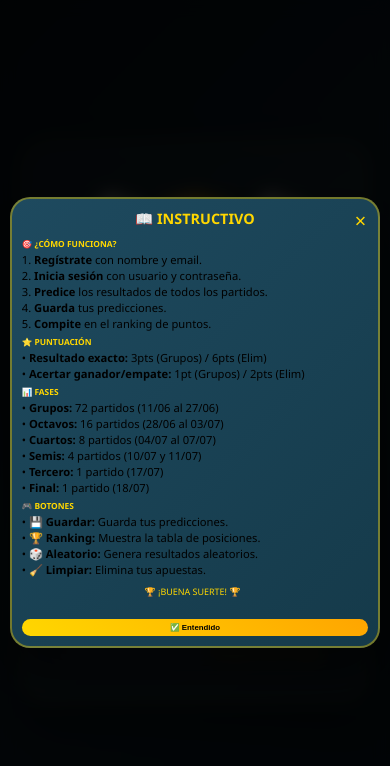
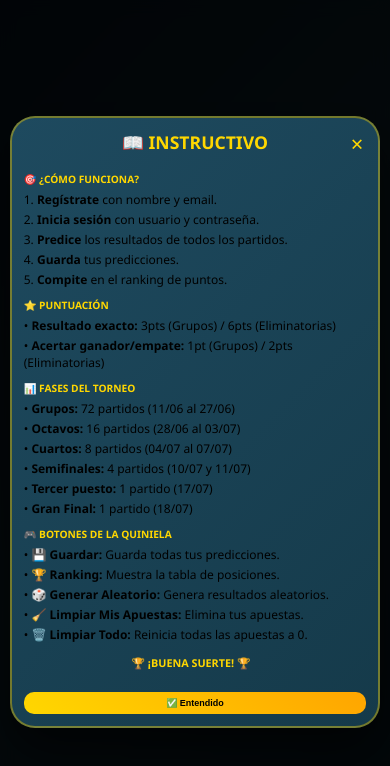
Before and after one commit to lizjmnz08/quiniela-mundial-2026, a website: page frontend/login.html in a window 390 px wide. Both pictures are taken after a click on the button "📖 Instructivo". Drawn offline with Linux system fonts and the light colour scheme.

Commit message:
Corregir instructivo: ortografia, contenido y tamaño optimo

```diff
--- a/frontend/login.html
+++ b/frontend/login.html
@@ -81,7 +81,7 @@
             flex: 0 0 auto;
         }
 
-          /* Estilos para el modal del instructivo - ULTRA COMPACTO */
+    /* Estilos para el modal del instructivo */
 .modal {
     display: none;
     position: fixed;
@@ -89,7 +89,7 @@
     left: 0;
     width: 100%;
     height: 100%;
-    background: rgba(0, 0, 0, 0.9);
+    background: rgba(0, 0, 0, 0.85);
     backdrop-filter: blur(8px);
     z-index: 1000;
     justify-content: center;
@@ -98,7 +98,7 @@
 
 .modal-content {
     background: linear-gradient(135deg, #1e4a5f, #153a4a);
-    border-radius: 20px;
+    border-radius: 25px;
     text-align: center;
     border: 2px solid rgba(255, 215, 0, 0.4);
     box-shadow: 0 25px 50px rgba(0, 0, 0, 0.5);
@@ -106,9 +106,9 @@
     overflow: hidden;
 }
 
-/* Scroll personalizado - más delgado */
+/* Scroll personalizado */
 .modal-content div::-webkit-scrollbar {
-    width: 3px;
+    width: 4px;
 }
 
 .modal-content div::-webkit-scrollbar-track {
@@ -121,37 +121,30 @@
     border-radius: 10px;
 }
 
-/* Responsive para móviles muy pequeños */
+/* Responsive para móviles */
 @media (max-width: 480px) {
     .modal-content {
         width: 95% !important;
-        padding: 10px !important;
-        max-height: 90vh !important;
+        padding: 12px !important;
     }
 
     .modal-content h2 {
-        font-size: 0.9em !important;
-        margin-bottom: 5px !important;
+        font-size: 1.1em !important;
     }
 
     .modal-content div {
-        font-size: 0.7em !important;
-        max-height: calc(90vh - 70px) !important;
+        font-size: 0.75em !important;
     }
 
     .modal-content h3 {
-        font-size: 0.75em !important;
-        margin-top: 5px !important;
-    }
-
-    .modal-content p {
-        margin-bottom: 1px !important;
+        font-size: 0.85em !important;
     }
 
     .btn {
-        padding: 4px 10px !important;
-        font-size: 0.7em !important;
+        padding: 6px 12px !important;
+        font-size: 0.75em !important;
     }
+
 }
     </style>
 </head>
@@ -188,47 +181,53 @@
 
   <!-- Modal Instructivo -->
 <div id="instructivoModal" class="modal">
-    <div class="modal-content" style="max-width: 400px; width: 90%; padding: 15px; max-height: 85vh;">
-        <span onclick="cerrarInstructivo()" style="float: right; font-size: 20px; cursor: pointer; color: #FFD700; position: absolute; right: 12px; top: 8px;">&times;</span>
-        <h2 style="color: #FFD700; margin-bottom: 8px; text-align: center; font-size: 1.1em;">📖 INSTRUCTIVO</h2>
+    <div class="modal-content" style="max-width: 450px; width: 90%; padding: 20px; max-height: 85vh;">
+        <span onclick="cerrarInstructivo()" style="float: right; font-size: 22px; cursor: pointer; color: #FFD700; position: absolute; right: 15px; top: 10px;">&times;</span>
+        <h2 style="color: #FFD700; margin-bottom: 10px; text-align: center; font-size: 1.3em;">📖 INSTRUCTIVO</h2>
 
-        <div style="text-align: left; max-height: calc(85vh - 80px); overflow-y: auto; padding-right: 5px; font-size: 0.75em;">
+        <div style="text-align: left; max-height: calc(85vh - 90px); overflow-y: auto; padding-right: 8px; font-size: 0.85em;">
 
-            <h3 style="color: #FFD700; margin-top: 5px; margin-bottom: 3px; font-size: 0.85em;">🎯 ¿CÓMO FUNCIONA?</h3>
-            <p style="margin-bottom: 2px;">1. <strong>Regístrate</strong> con nombre y email.</p>
-            <p style="margin-bottom: 2px;">2. <strong>Inicia sesión</strong> con usuario y contraseña.</p>
-            <p style="margin-bottom: 2px;">3. <strong>Predice</strong> los resultados de todos los partidos.</p>
-            <p style="margin-bottom: 2px;">4. <strong>Guarda</strong> tus predicciones.</p>
-            <p style="margin-bottom: 2px;">5. <strong>Compite</strong> en el ranking de puntos.</p>
+            <h3 style="color: #FFD700; margin-top: 8px; margin-bottom: 5px; font-size: 0.95em;">🎯 ¿CÓMO FUNCIONA?</h3>
+            <p style="margin-bottom: 3px;">1. <strong>Regístrate</strong> con nombre y email.</p>
+            <p style="margin-bottom: 3px;">2. <strong>Inicia sesión</strong> con usuario y contraseña.</p>
+            <p style="margin-bottom: 3px;">3. <strong>Predice</strong> los resultados de todos los partidos.</p>
+            <p style="margin-bottom: 3px;">4. <strong>Guarda</strong> tus predicciones.</p>
+            <p style="margin-bottom: 3px;">5. <strong>Compite</strong> en el ranking de puntos.</p>
 
-            <h3 style="color: #FFD700; margin-top: 8px; margin-bottom: 3px; font-size: 0.85em;">⭐ PUNTUACIÓN</h3>
-            <p style="margin-bottom: 2px;">• <strong>Resultado exacto:</strong> 3pts (Grupos) / 6pts (Elim)</p>
-            <p style="margin-bottom: 2px;">• <strong>Acertar ganador/empate:</strong> 1pt (Grupos) / 2pts (Elim)</p>
+            <h3 style="color: #FFD700; margin-top: 10px; margin-bottom: 5px; font-size: 0.95em;">⭐ PUNTUACIÓN</h3>
+            <p style="margin-bottom: 3px;">• <strong>Resultado exacto:</strong> 3pts (Grupos) / 6pts (Eliminatorias)</p>
+            <p style="margin-bottom: 3px;">• <strong>Acertar ganador/empate:</strong> 1pt (Grupos) / 2pts (Eliminatorias)</p>
 
-            <h3 style="color: #FFD700; margin-top: 8px; margin-bottom: 3px; font-size: 0.85em;">📊 FASES</h3>
-            <p style="margin-bottom: 2px;">• <strong>Grupos:</strong> 72 partidos (11/06 al 27/06)</p>
-            <p style="margin-bottom: 2px;">• <strong>Octavos:</strong> 16 partidos (28/06 al 03/07)</p>
-            <p style="margin-bottom: 2px;">• <strong>Cuartos:</strong> 8 partidos (04/07 al 07/07)</p>
-            <p style="margin-bottom: 2px;">• <strong>Semis:</strong> 4 partidos (10/07 y 11/07)</p>
-            <p style="margin-bottom: 2px;">• <strong>Tercero:</strong> 1 partido (17/07)</p>
-            <p style="margin-bottom: 2px;">• <strong>Final:</strong> 1 partido (18/07)</p>
+            <h3 style="color: #FFD700; margin-top: 10px; margin-bottom: 5px; font-size: 0.95em;">📊 FASES DEL TORNEO</h3>
+            <p style="margin-bottom: 3px;">• <strong>Grupos:</strong> 72 partidos (11/06 al 27/06)</p>
+            <p style="margin-bottom: 3px;">• <strong>Octavos:</strong> 16 partidos (28/06 al 03/07)</p>
+            <p style="margin-bottom: 3px;">• <strong>Cuartos:</strong> 8 partidos (04/07 al 07/07)</p>
+            <p style="margin-bottom: 3px;">• <strong>Semifinales:</strong> 4 partidos (10/07 y 11/07)</p>
+            <p style="margin-bottom: 3px;">• <strong>Tercer puesto:</strong> 1 partido (17/07)</p>
+            <p style="margin-bottom: 3px;">• <strong>Gran Final:</strong> 1 partido (18/07)</p>
 
-            <h3 style="color: #FFD700; margin-top: 8px; margin-bottom: 3px; font-size: 0.85em;">🎮 BOTONES</h3>
-            <p style="margin-bottom: 2px;">• <strong>💾 Guardar:</strong> Guarda tus predicciones.</p>
-            <p style="margin-bottom: 2px;">• <strong>🏆 Ranking:</strong> Muestra la tabla de posiciones.</p>
-            <p style="margin-bottom: 2px;">• <strong>🎲 Aleatorio:</strong> Genera resultados aleatorios.</p>
-            <p style="margin-bottom: 2px;">• <strong>🧹 Limpiar:</strong> Elimina tus apuestas.</p>
+            <h3 style="color: #FFD700; margin-top: 10px; margin-bottom: 5px; font-size: 0.95em;">🎮 BOTONES DE LA QUINIELA</h3>
+            <p style="margin-bottom: 3px;">• <strong>💾 Guardar:</strong> Guarda todas tus predicciones.</p>
+            <p style="margin-bottom: 3px;">• <strong>🏆 Ranking:</strong> Muestra la tabla de posiciones.</p>
+            <p style="margin-bottom: 3px;">• <strong>🎲 Generar Aleatorio:</strong> Genera resultados aleatorios.</p>
+            <p style="margin-bottom: 3px;">• <strong>🧹 Limpiar Mis Apuestas:</strong> Elimina tus apuestas.</p>
+            <p style="margin-bottom: 3px;">• <strong>🗑️ Limpiar Todo:</strong> Reinicia todas las apuestas a 0.</p>
 
-           <!-- <h3 style="color: #FFD700; margin-top: 8px; margin-bottom: 3px; font-size: 0.85em;">👑 ADMIN</h3>
-            <p style="margin-bottom: 2px;">• Usuario: <strong>admin</strong> / Contraseña: <strong>admin123</strong></p>
-            <p style="margin-bottom: 2px;">• Gestionar usuarios y resultados</p>-->
+            <!--<h3 style="color: #FFD700; margin-top: 10px; margin-bottom: 5px; font-size: 0.95em;">👑 ADMINISTRADOR</h3>
+            <p style="margin-bottom: 3px;">• Usuario: <strong>admin</strong> | Contraseña: <strong>admin123</strong></p>
+            <p style="margin-bottom: 3px;">• Ver todos los usuarios registrados</p>
+            <p style="margin-bottom: 3px;">• Limpiar apuestas de usuarios</p>
+            <p style="margin-bottom: 3px;">• Eliminar usuarios</p>
+            <p style="margin-bottom: 3px;">• Simular resultados de partidos</p>-->
 
-            <p style="margin-top: 8px; text-align: center; color: #FFD700; font-size: 0.8em;">🏆 ¡BUENA SUERTE! 🏆</p>
+            <p style="margin-top: 12px; text-align: center; color: #FFD700; font-weight: bold; font-size: 0.9em;">🏆 ¡BUENA SUERTE! 🏆</p>
         </div>
 
-        <div style="display: flex; gap: 10px; justify-content: center; margin-top: 10px;">
-            <button class="btn btn-primary" onclick="cerrarInstructivo()" style="padding: 6px 15px; font-size: 0.75em;">✅ Entendido</button>
+        <div style="display: flex; gap: 10px; justify-content: center; margin-top: 12px;">
+            <button class="btn btn-primary" onclick="cerrarInstructivo()" style="padding: 8px 20px; font-size: 0.85em;">✅ Entendido</button>
         </div>
+    </div>
+</div>
     </div>
 </div>
     </div>
```
Also changed, not shown: frontend/index.html (+53 -50 lines).
